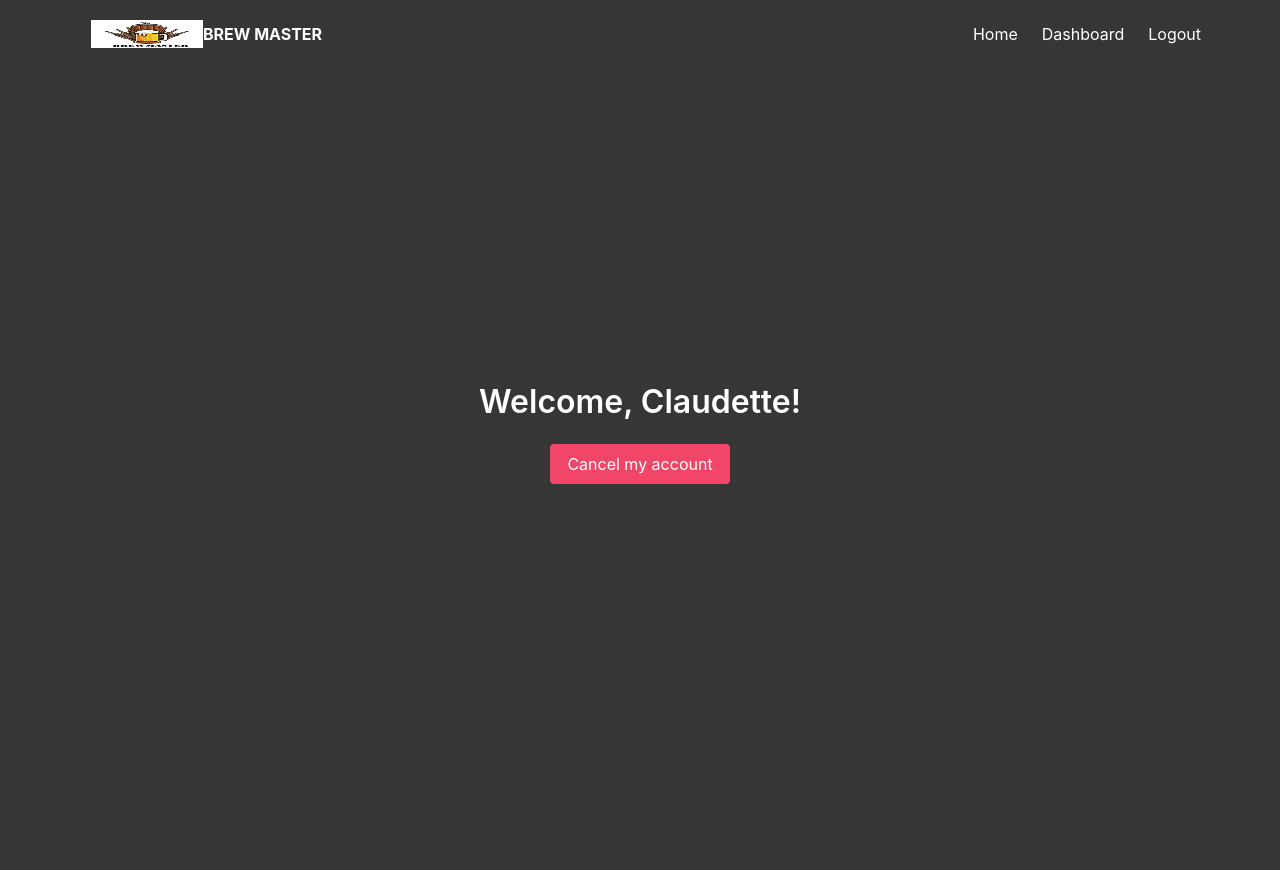
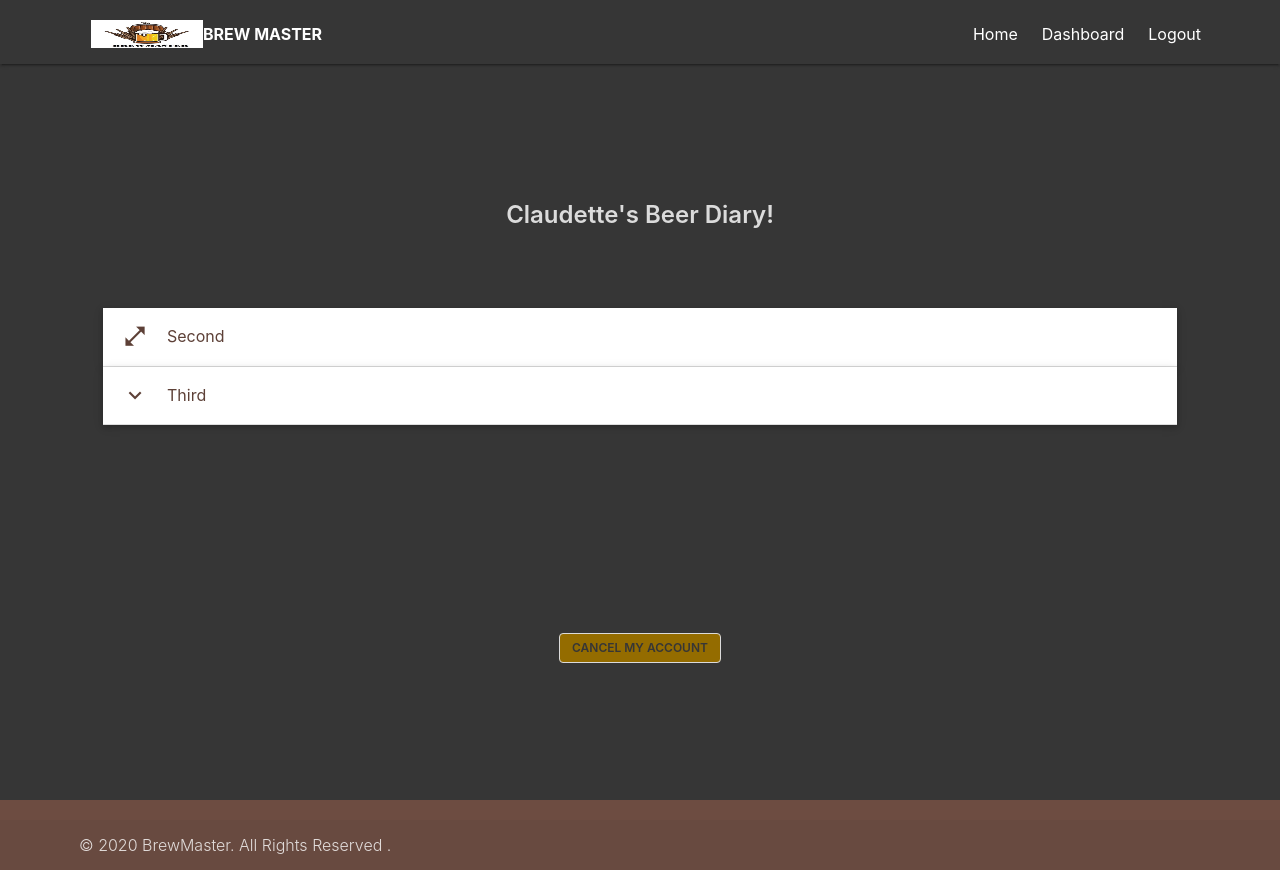
Before and after one commit to Honey20103/BrewMaster, a Flask app: page /get_log in a window 1280 px wide. Before the commit the page ends 484 px from the top, so only its background shows below. Run offline with Flask 2, Linux system fonts and the light colour scheme; a user stored in the database is signed in; some libraries are stand-ins or nearby versions.

Commit message:
Setup materialise for dashboard usesr page and set accordion, also added footer

```diff
--- a/homebrew_app/project/templates/base.html
+++ b/homebrew_app/project/templates/base.html
@@ -5,13 +5,19 @@
 	<meta charset="utf-8" />
 	<meta http-equiv="X-UA-Compatible" content="IE=edge" />
 	<meta name="viewport" content="width=device-width, initial-scale=1">
+	<link rel="stylesheet" href="https://cdnjs.cloudflare.com/ajax/libs/twitter-bootstrap/4.5.0/css/bootstrap.min.css">
+	<link rel="stylesheet" href="https://cdnjs.cloudflare.com/ajax/libs/font-awesome/5.13.0/css/all.min.css">
+	<link rel="stylesheet" href="assets/css/style.css">
+	<link href="https://fonts.googleapis.com/icon?family=Material+Icons" rel="stylesheet">
+	<link rel="stylesheet" href="https://cdnjs.cloudflare.com/ajax/libs/materialize/0.100.2/css/materialize.min.css">
+	<link href="https://fonts.googleapis.com/icon?family=Material+Icons" rel="stylesheet">
+
+
+
+	<link rel="stylesheet" href="https://cdn.jsdelivr.net/npm/bulma@0.9.0/css/bulma.min.css">
+
+	<link rel="stylesheet" href="assets/css/style.css" />
 	<title>BrewMaster</title>
-	<script src="https://cdnjs.cloudflare.com/ajax/libs/jquery/3.5.1/jquery.min.js"></script>
-	<link rel="stylesheet"
-		href="https://cdnjs.cloudflare.com/ajax/libs/twitter-bootstrap/4.5.2/css/bootstrap.min.css" />
-	<link rel="stylesheet" href="https://cdn.jsdelivr.net/npm/bulma@0.9.0/css/bulma.min.css">
-	<script defer src="https://use.fontawesome.com/releases/v5.14.0/js/all.js"></script>
-	<link rel="stylesheet" href="assets/css/style.css" />
 </head>
 
 <body>
@@ -36,6 +42,7 @@
 
 					<div id="navbarMenuHeroA" class="navbar-menu">
 						<div class="navbar-end">
+
 							<a href="{{ url_for('main.index') }}" class="navbar-item">
 								Home
 							</a>
@@ -55,7 +62,7 @@
 								Logout
 							</a>
 							{% endif %}
-							</ul>
+
 						</div>
 					</div>
 				</div>
@@ -68,10 +75,25 @@
 			</div>
 		</div>
 	</section>
+
+    	<!------------------------------------------------FOOTER----------------------------------------------------->
+<footer class="page-footer brown darken-1">
+          <div class="footer-copyright">
+            <div class="container">
+            &copy; 2020 BrewMaster. All Rights Reserved .
+            </div>
+          </div>
+        </footer>
+
+	<!------------------------------------------------SCRIPTS---------------------------------------------------->
+
+	<script src="https://cdnjs.cloudflare.com/ajax/libs/jquery/3.5.1/jquery.slim.min.js"></script>
+	<script src="https://cdnjs.cloudflare.com/ajax/libs/popper.js/1.16.1/umd/popper.min.js"></script>
+	<script src="https://cdnjs.cloudflare.com/ajax/libs/twitter-bootstrap/4.5.0/js/bootstrap.min.js"></script>
 	<script src="https://cdnjs.cloudflare.com/ajax/libs/jquery/3.5.1/jquery.min.js"></script>
-	<script src="https://cdnjs.cloudflare.com/ajax/libs/jquery/3.5.1/jquery.slim.min.js"></script>
-	<script src="https://cdnjs.cloudflare.com/ajax/libs/twitter-bootstrap/4.5.2/js/bootstrap.min.js"></script>
-	<script src="https://cdnjs.cloudflare.com/ajax/libs/twitter-bootstrap/4.5.2/js/bootstrap.bundle.min.js"></script>
+	<script src="https://cdnjs.cloudflare.com/ajax/libs/materialize/0.100.2/js/materialize.min.js"></script>
+
+
 	<script type="text/javascript">
 		$(document).ready(function() {
 
@@ -85,6 +107,12 @@
 	  });
 	});
 	</script>
+	<script type="text/javascript">
+		$(document).ready(function(){
+	    $('.collapsible').collapsible();
+	  });
+
+	</script>
 
 </body>
 
--- a/homebrew_app/project/templates/dashboard.html
+++ b/homebrew_app/project/templates/dashboard.html
@@ -1,18 +1,56 @@
 {% extends "base.html" %}
 
 {% block content %}
-<h1 class="title">
-  Welcome, {{ name }}!
-</h1>
+<h4 class="title is-size-4 is-capitalized has-text-grey-lighter">
+	{{ name }}'s Beer Diary!
+</h4>
+</br>
+</br>
 
-	<!---------------
+<!---------------
 {% for recipe in log %}
     {{log.recipe_name}}
     {{log.date}}
     {{log.ingredients}}
 {% endfor %}
 --->
+<ul class="collapsible popout brown-text text-darken-2">
+    {% for recipe in log%}
+	<li>
+		<div class="collapsible-header"><i class="material-icons">open_in_full</i>
+        {{log.recipe_name}} - {{log.date}}
+        </div>
+		<div class="collapsible-body brown lighten-4"><span>
+        {{log.ingredients}}
+        </span>
+        </div>
+	</li>
+    {% endfor %}
+
+	<li>
+		<div class="collapsible-header"><i class="material-icons">open_in_full</i>Second</div>
+		<div class="collapsible-body brown lighten-4"><span class="material-icons">
+local_drink
+</span><span>Lorem ipsum dolor sit amet.</span></div>
+	</li>
+	<li>
+		<div class="collapsible-header"><i class="material-icons">expand_more</i>Third</div>
+		<div class="collapsible-body brown lighten-4"><span>Lorem ipsum dolor sit amet.</span></div>
+	</li>
+</ul>
+
+
+</br>
+</br>
+</br>
+</br>
+</br>
+</br>
+</br>
+</br>
 <h6>
-    <a class="button is-danger" href="{{ url_for('auth.cancel') }}">Cancel my account</a>
+	<a class="button has-background-warning-dark has-text-weight-semibold is-uppercase is-size-7" href="{{ url_for('auth.cancel') }}">Cancel my account</a>
 </h6>
+
+
 {% endblock %}
```
Also changed, not shown: homebrew_app/project/templates/index.html (+7 -0 lines), homebrew_app/project/templates/addlog.html (added).
